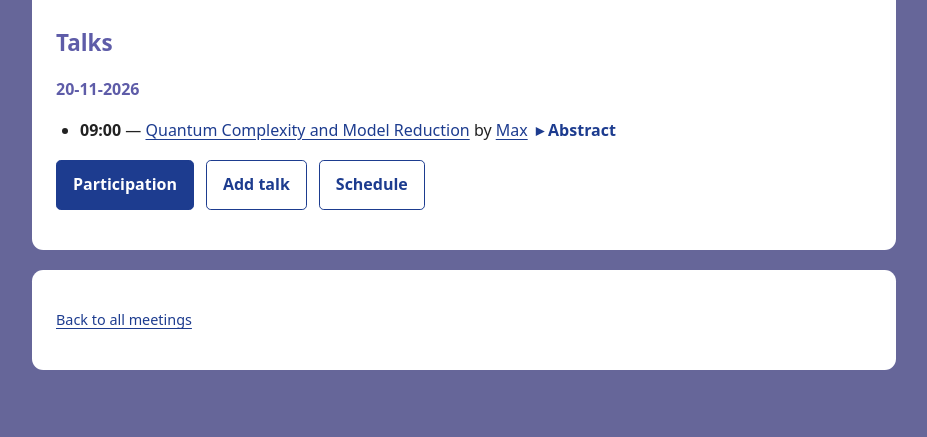
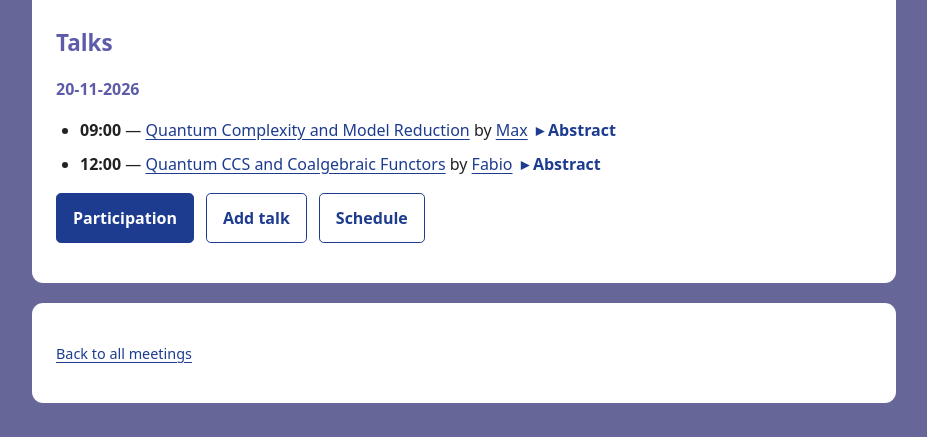
Before and after one commit to ifipwg13/ifipwg13.github.io, a plain HTML site: page prototype/meetings/meeting-97/index.html in a window 1280 px wide. Shown: the part 363-800 px from the top of the page, without its empty margins (176-1103 px from the left). Drawn offline with Linux system fonts and the light colour scheme.

```diff
--- a/prototype/meetings/meeting-97/index.html
+++ b/prototype/meetings/meeting-97/index.html
@@ -24,7 +24,7 @@
     <p class="meeting-description"></p>
     <section aria-labelledby="talks-heading" class="public-talks">
       <h2 id="talks-heading">Talks</h2>
-      <h4 class="talk-date">20-11-2026</h4><ul class="talk-list"><li data-talk-number="98" data-talk-date="2026-11-20"><time class="talk-time" datetime="09:00">09:00</time> — <a class="talk-title" href="../../slides/meeting-97/b007e981-6054-4d2a-b667-0919d0762443-0b8f8649ffa0ae294d74a5d67a2198754283aa397771cc5b8c72161f3d1bb0a3.pdf">Quantum Complexity and Model Reduction</a> by <span class="talk-authors">Max</span> <details class="talk-abstract"><summary>Abstract</summary><div class="abstract-text">After fixing standard terminology, we will consider its relation to model reduction.</div></details></li></ul>
+      <h4 class="talk-date">20-11-2026</h4><ul class="talk-list"><li data-talk-number="98" data-talk-date="2026-11-20"><time class="talk-time" datetime="09:00">09:00</time> — <a class="talk-title" href="../../slides/meeting-97/b007e981-6054-4d2a-b667-0919d0762443-0b8f8649ffa0ae294d74a5d67a2198754283aa397771cc5b8c72161f3d1bb0a3.pdf">Quantum Complexity and Model Reduction</a> by <span class="talk-authors">Max</span> <details class="talk-abstract"><summary>Abstract</summary><div class="abstract-text">After fixing standard terminology, we will consider its relation to model reduction.</div></details></li><li data-talk-number="99" data-talk-date="2026-11-20"><time class="talk-time" datetime="12:00">12:00</time> — <span class="talk-title">Quantum CCS and Coalgebraic Functors</span> by <span class="talk-authors">Fabio</span> <details class="talk-abstract"><summary>Abstract</summary><div class="abstract-text">The title says it all.</div></details></li></ul>
     </section>
     <section aria-label="Registration and talk submission">
 
```
Also changed, not shown: prototype/index.html (+1 -1 lines).
